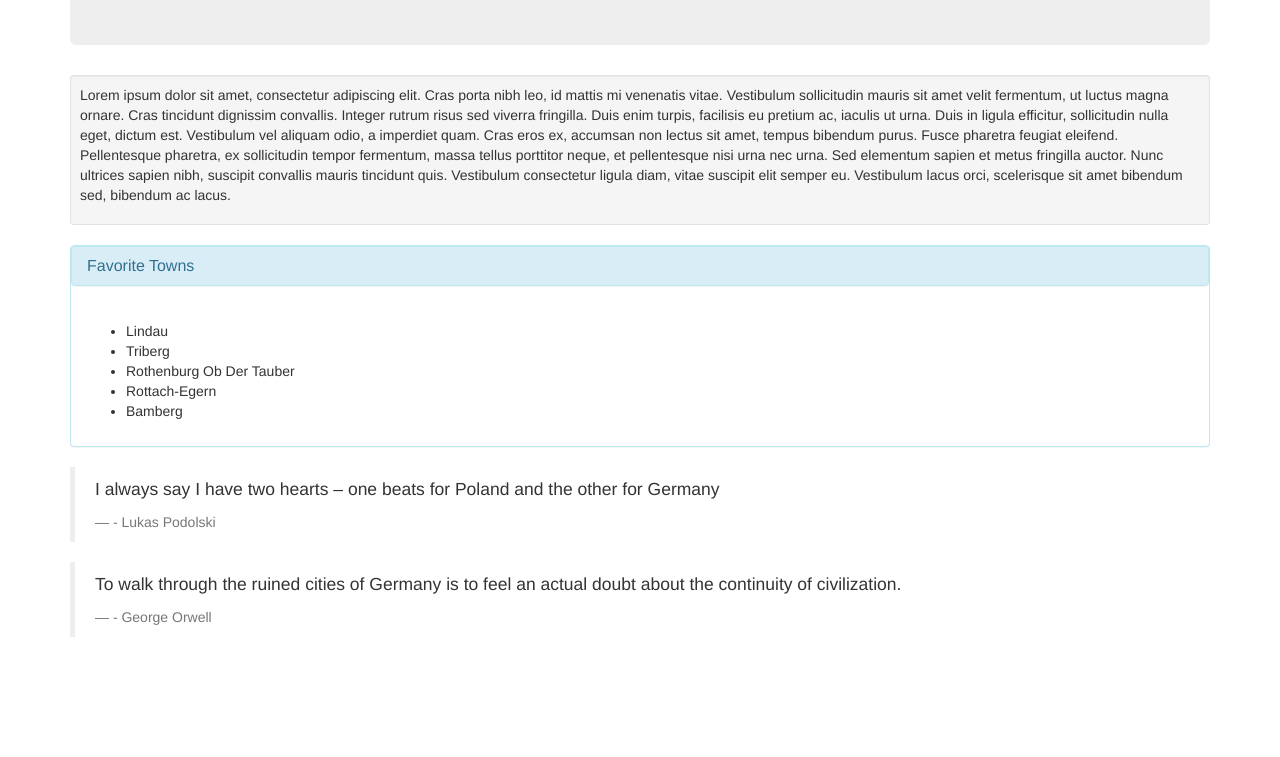
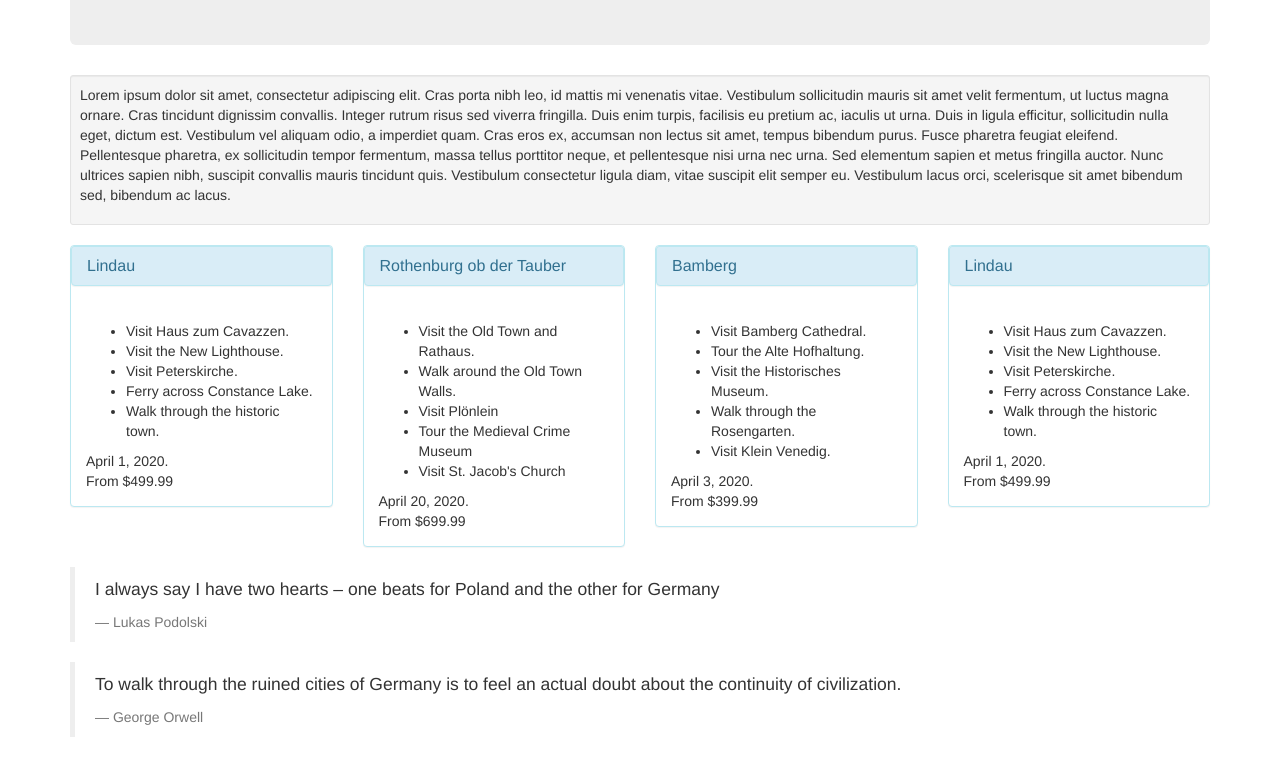
Before and after one commit to macj314/vacation, a plain HTML site: page index.html in a window 1280 px wide. Shown: the part 495-1252 px from the top of the page. Before the commit the page ends 1152 px from the top, so only its background shows below. Drawn offline with nearby package versions, Linux system fonts and the light colour scheme.

Commit message:
Added a row and col to our locations with basic travel info

```diff
--- a/index.html
+++ b/index.html
@@ -4,6 +4,7 @@
     <title>Vacation Dream</title>
     <link rel="stylesheet" href="https://maxcdn.bootstrapcdn.com/bootstrap/3.3.7/css/bootstrap.min.css"
       integrity="sha384-BVYiiSIFeK1dGmJRAkycuHAHRg32OmUcww7on3RYdg4Va+PmSTsz/K68vbdEjh4u" crossorigin="anonymous">
+    <link rel="stylesheet" href="style.css">
   </head>
 
 <body>
@@ -14,31 +15,102 @@
       <img src="https://blog.goway.com/globetrotting/wp-content/uploads/2018/05/Romerberg-Old-Town-Square-with-Justitia-Statue-Frankfurt-Germany-_305134370-1000x650.jpg" alt="">
     </div>
 
+
+
     <div class="well well-sm">
       <p>Lorem ipsum dolor sit amet, consectetur adipiscing elit. Cras porta nibh leo, id mattis mi venenatis vitae. Vestibulum sollicitudin mauris sit amet velit fermentum, ut luctus magna ornare. Cras tincidunt dignissim convallis. Integer rutrum risus sed viverra fringilla. Duis enim turpis, facilisis eu pretium ac, iaculis ut urna. Duis in ligula efficitur, sollicitudin nulla eget, dictum est. Vestibulum vel aliquam odio, a imperdiet quam. Cras eros ex, accumsan non lectus sit amet, tempus bibendum purus. Fusce pharetra feugiat eleifend. Pellentesque pharetra, ex sollicitudin tempor fermentum, massa tellus porttitor neque, et pellentesque nisi urna nec urna. Sed elementum sapien et metus fringilla auctor. Nunc ultrices sapien nibh, suscipit convallis mauris tincidunt quis. Vestibulum consectetur ligula diam, vitae suscipit elit semper eu. Vestibulum lacus orci, scelerisque sit amet bibendum sed, bibendum ac lacus.</p>
     </div>
+
+
+    <div class="package row">
+      <div class="col-xs-3">
         <div class="panel panel-info">
           <div class="panel panel-heading">
-      <h2 class="panel-title"> Favorite Towns</h2>
+            <h2 class="panel-title">Lindau</h2>
           </div>
           <div class="panel-body">
             <ul>
-          <li>Lindau</li>
-          <li>Triberg</li>
-          <li>Rothenburg Ob Der Tauber</li>
-          <li>Rottach-Egern</li>
-          <li>Bamberg</li>
+              <li>Visit Haus zum Cavazzen.</li>
+              <li>Visit the New Lighthouse.</li>
+              <li>Visit Peterskirche.</li>
+              <li>Ferry across Constance Lake.</li>
+              <li>Walk through the historic town.</li>
             </ul>
+            <footer>
+              April 1, 2020.<br>
+              From $499.99
+            </footer>
           </div>
         </div>
-
+      </div>
+      <div class="col-xs-3">
+        <div class="panel panel-info">
+          <div class="panel panel-heading">
+            <h2 class="panel-title">Rothenburg ob der Tauber</h2>
+          </div>
+          <div class="panel-body">
+            <ul>
+              <li>Visit the Old Town and Rathaus.</li>
+              <li>Walk around the Old Town Walls.</li>
+              <li>Visit Plönlein</li>
+              <li>Tour the Medieval Crime Museum</li>
+              <li>Visit St. Jacob's Church</li>
+            </ul>
+            <footer>
+              April 20, 2020.<br>
+              From $699.99
+            </footer>
+          </div>
+        </div>
+      </div>
+      <div class="col-xs-3">
+        <div class="panel panel-info">
+          <div class="panel panel-heading">
+            <h2 class="panel-title">Bamberg</h2>
+          </div>
+          <div class="panel-body">
+            <ul>
+              <li>Visit Bamberg Cathedral.</li>
+              <li>Tour the Alte Hofhaltung.</li>
+              <li>Visit the Historisches Museum.</li>
+              <li>Walk through the Rosengarten.</li>
+              <li>Visit Klein Venedig.</li>
+            </ul>
+            <footer>
+              April 3, 2020.<br>
+              From $399.99
+            </footer>
+          </div>
+        </div>
+      </div>
+      <div class="col-xs-3">
+        <div class="panel panel-info">
+          <div class="panel panel-heading">
+            <h2 class="panel-title">Lindau</h2>
+          </div>
+          <div class="panel-body">
+            <ul>
+              <li>Visit Haus zum Cavazzen.</li>
+              <li>Visit the New Lighthouse.</li>
+              <li>Visit Peterskirche.</li>
+              <li>Ferry across Constance Lake.</li>
+              <li>Walk through the historic town.</li>
+            </ul>
+            <footer>
+              April 1, 2020.<br>
+              From $499.99
+            </footer>
+          </div>
+        </div>
+      </div>
+    </div>
     <blockquote>
       <p>I always say I have two hearts – one beats for Poland and the other for Germany</p>
-      <footer>- Lukas Podolski</footer>
+      <footer>Lukas Podolski</footer>
     </blockquote>
     <blockquote>
       <p>To walk through the ruined cities of Germany is to feel an actual doubt about the continuity of civilization.</p>
-      <footer>- George Orwell</footer>
+      <footer>George Orwell</footer>
     </blockquote>
   </div>
 </body>
```
Lines whose indentation alone changed are shown as unchanged.
